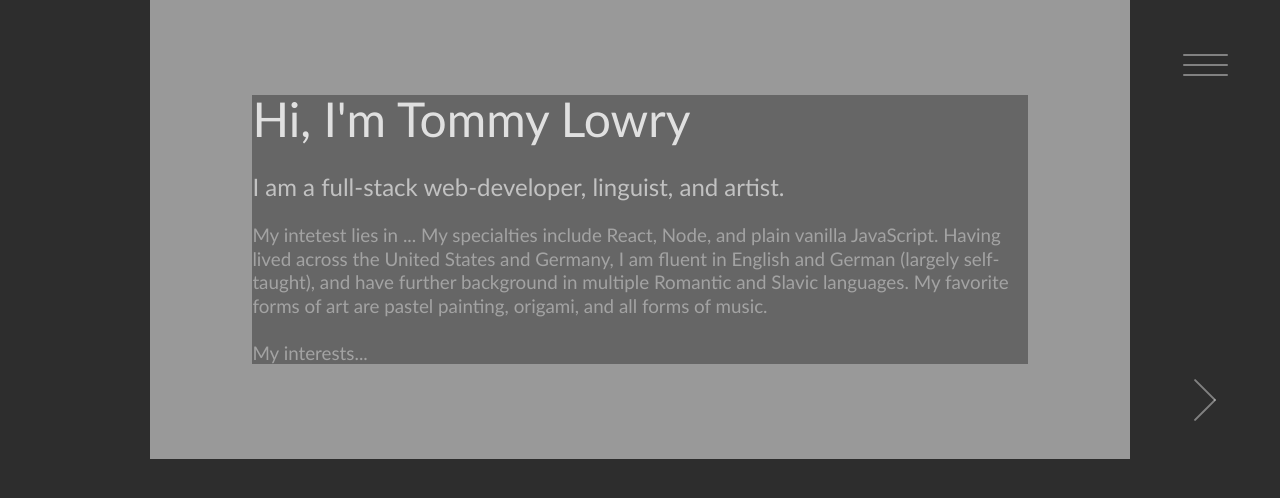
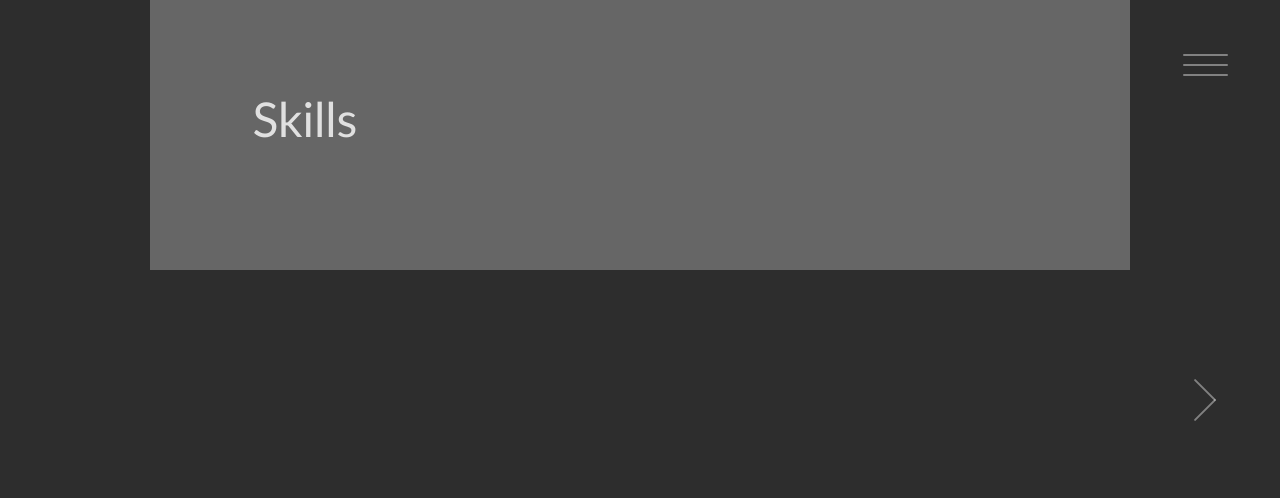
Before and after one commit to Tommydreamer57/react-portfolio, a React (Create React App) app: page / in a window 1280 px wide. Shown: the top 498 px of the page. Built offline with nearby package versions, Linux system fonts and the light colour scheme.

Commit message:
finished calculating position styles in App.js

```diff
--- a/src/App.css
+++ b/src/App.css
@@ -16,6 +16,7 @@
   display: none; }
 
 content {
+  position: relative;
   margin: 0 150px;
   background: #999; }
 
@@ -24,7 +25,8 @@ content {
   flex-direction: column;
   align-items: flex-start;
   justify-content: flex-start;
-  margin: 95px 8vw; }
+  padding: 95px 8vw;
+  width: calc(100% - 16vw); }
   .content h1 {
     font-size: 3rem;
     color: rgba(255, 255, 255, 0.8);
@@ -38,17 +40,25 @@ content {
     color: rgba(255, 255, 255, 0.4);
     line-height: 125%; }
 
-#Projects {
-  background: #555; }
-
 #About {
-  background: #666; }
+  background: #555;
+  position: absolute;
+  transition: left 1s cubic-bezier(0.65, 0.15, 1); }
 
 #Skills {
-  background: #777; }
+  background: #666;
+  position: absolute;
+  transition: left 1s cubic-bezier(0.65, 0.15, 1); }
+
+#Projects {
+  background: #777;
+  position: absolute;
+  transition: left 1s cubic-bezier(0.65, 0.15, 1); }
 
 #Contact {
-  background: #888; }
+  background: #888;
+  position: absolute;
+  transition: left 1s cubic-bezier(0.65, 0.15, 1); }
 
 .App-logo {
   animation: App-logo-spin infinite 20s linear;
--- a/src/App.js
+++ b/src/App.js
@@ -29,6 +29,16 @@ class App extends Component {
       current: 1,
       menu: false,
       scroll: 0,
+      // styles
+      previous: {
+        left: "calc(-100vw + 150px)"
+      },
+      selected: {
+        left: 0
+      },
+      next: {
+        left: "calc(100vw - 150px)"
+      }
     }
   }
 
@@ -55,41 +65,22 @@ class App extends Component {
   }
 
   render() {
+    let { previous, selected, next } = this.state
     return (
       <div className="App" id="App" onScroll={this.onScroll}>
         <content>
-          <Switch>
-            {/* <Route
-              exact path="/"
-              render={() => {
-                return <Landing setRoute={() => this.setRoute(1)} previous={this.state.route} />
-              }}
-            /> */}
-            <Route exact
-              path="/"
-              render={() => {
-                return <About setRoute={() => this.setRoute(1)} previous={this.state.route} />
-              }}
-            />
-            <Route
-              path="/skills"
-              render={() => {
-                return <Skills setRoute={() => this.setRoute(2)} previous={this.state.route} />
-              }}
-            />
-            <Route
-              path="/projects"
-              render={() => {
-                return <Projects setRoute={() => this.setRoute(3)} previous={this.state.route} />
-              }}
-            />
-            <Route
-              path="/contact"
-              render={() => {
-                return <Contact setRoute={() => this.setRoute(4)} previous={this.state.route} />
-              }}
-            />
-          </Switch>
+          <About
+            style={previous}
+          />
+          <Skills
+            style={selected}
+          />
+          <Projects
+            style={next}
+          />
+          <Contact
+            style={next}
+          />
         </content>
         <NavButtons
           current={this.state.current}
@@ -101,8 +92,6 @@ class App extends Component {
           toggleMenu={this.toggleMenu}
         />
         <Scrollbar scroll={this.state.scroll} />
-        {/*
-        <Navbar id="Navbar" scrollTo={this.scrollTo} section={this.state.section} /> */}
         <div id="bottom" />
       </div>
     );
--- a/src/App.scss
+++ b/src/App.scss
@@ -21,6 +21,7 @@
 }
 
 content {
+  position: relative;
   margin: 0 150px;
   background: #999;
 }
@@ -30,7 +31,8 @@ content {
     flex-direction: column;
     align-items: flex-start; // center;
     justify-content: flex-start;
-    margin: 95px 8vw;
+    padding: 95px 8vw;
+    width: calc(100% - 16vw);
     h1 {
         font-size: 3rem;
         color: rgba(255, 255, 255, 0.8);
@@ -48,20 +50,28 @@ content {
     }
 }
 
-#Projects {
+#About {
     background: #555;
-}
-
-#About {
-    background: #666;
+    position: absolute;
+    transition: left 1s cubic-bezier(.65,.150,1);
 }
 
 #Skills {
+    background: #666;
+    position: absolute;
+    transition: left 1s cubic-bezier(.65,.150,1);
+}
+
+#Projects {
     background: #777;
+    position: absolute;
+    transition: left 1s cubic-bezier(.65,.150,1);
 }
 
 #Contact {
     background: #888;
+    position: absolute;
+    transition: left 1s cubic-bezier(.65,.150,1);
 }
 
 .App-logo {
--- a/src/components/About.js
+++ b/src/components/About.js
@@ -6,17 +6,9 @@ export default class About extends Component {
     constructor(props) {
         super(props)
     }
-    componentWillMount() {
-        if (this.props.previous) {
-
-        }
-    }
-    componentDidMount() {
-        this.props.setRoute()
-    }
     render() {
         return (
-            <div className="content" id="About">
+            <div className="content" id="About" style={this.props.style}>
                 <h1>Hi, I'm Tommy Lowry</h1>
                 <h2>I am a full-stack web-developer, linguist, and artist.</h2>
                 <p>My intetest lies in ... My specialties include React, Node, and plain vanilla JavaScript. Having lived across the United States and Germany, I am fluent in English and German (largely self-taught), and have further background in multiple Romantic and Slavic languages. My favorite forms of art are pastel painting, origami, and all forms of music.<br/><br/>My interests...</p>
--- a/src/components/Contact.js
+++ b/src/components/Contact.js
@@ -6,12 +6,9 @@ export default class Contact extends Component {
     constructor(props) {
         super(props)
     }
-    componentDidMount() {
-        this.props.setRoute()
-    }
     render() {
         return (
-            <div className="content" id="Contact">
+            <div className="content" id="Contact" style={this.props.style}>
                 <h1>Contact</h1>
                 {/* <NavButtons current={5} /> */}
                 {/* <Navbar id="Navbar" /> */}
--- a/src/components/Landing.js
+++ b/src/components/Landing.js
@@ -3,9 +3,6 @@ import React, { Component } from 'react';
 export default class Landing extends Component {
     constructor(props) {
         super(props)
-    }
-    componentDidMount() {
-        this.props.setRoute()
     }
     render() {
         return (
--- a/src/components/Projects.js
+++ b/src/components/Projects.js
@@ -6,12 +6,9 @@ export default class Projects extends Component {
     constructor(props) {
         super(props)
     }
-    componentDidMount() {
-        this.props.setRoute()
-    }
     render() {
         return (
-            <div className="content" id="Projects">
+            <div className="content" id="Projects" style={this.props.style}>
                 <h1>Projects</h1>
                 {/* <NavButtons current={4} /> */}
                 {/* <Navbar id="Navbar" /> */}
--- a/src/components/Skills.js
+++ b/src/components/Skills.js
@@ -6,12 +6,9 @@ export default class Skills extends Component {
     constructor(props) {
         super(props)
     }
-    componentDidMount() {
-        this.props.setRoute()
-    }
     render() {
         return (
-            <div className="content" id="Skills">
+            <div className="content" id="Skills" style={this.props.style}>
                 <h1>Skills</h1>
                 {/* <NavButtons current={3} /> */}
                 {/* <Navbar id="Navbar" /> */}
```
